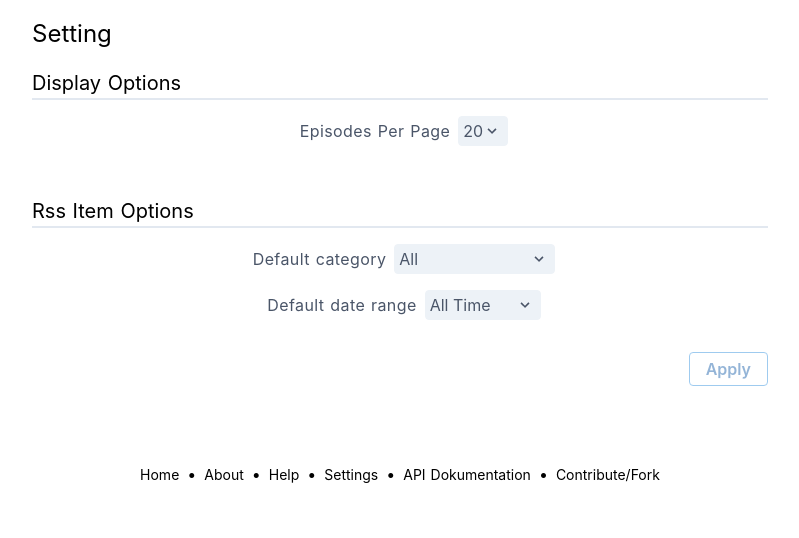
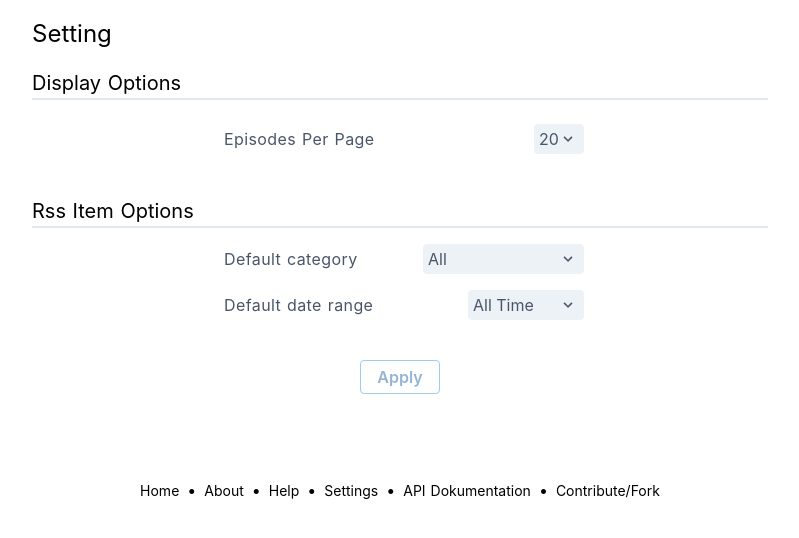
Before and after one commit to tryToCode/podcastclub, a Nuxt app: page /settings in a window 1280 px wide. Shown: the top 538 px of the page, without its empty margins (240-1039 px from the left). Built offline with nearby package versions, Linux system fonts and the light colour scheme; what vue-tippy would draw is missing.

Commit message:
change setting page layout

```diff
--- a/nuxt.config.js
+++ b/nuxt.config.js
@@ -5,8 +5,8 @@ export default {
   **podcast api endpoint
   */
   env: {
-    baseItemUrl: 'http://fathomless-beyond-28426.herokuapp.com/api/rssItems',
-    basePodcastUrl: 'http://fathomless-beyond-28426.herokuapp.com/api/podcasts'
+    baseItemUrl: 'http://localhost:8000/api/rssItems',
+    basePodcastUrl: 'http://localhost:8000/api/podcasts'
   },
   /*
   ** Headers of the page
--- a/pages/settings.vue
+++ b/pages/settings.vue
@@ -3,9 +3,11 @@
       <h1 class="text-2xl my-2">Setting</h1>
       <div class="py-2 h-32">
           <h1 class="text-xl border-b-2">Display Options</h1>
-          <div class="flex flex-col flex-wrap">
-            <div class="flex flex-wrap justify-center items-center m-4">
-                <BaseLabel :text="displayLabel"
+          <div class="flex flex-col flex-wrap py-2">
+            <div class="flex flex-wrap items-center m-4 md:w-1/2 mx-auto">
+                <BaseLabel
+                    class="flex-1"
+                    :text="displayLabel"
                     :hidden="hiddenOnMobile" />
                 <BaseFilter
                     :model="itemPerPage.toString()"
@@ -18,8 +20,10 @@
 
       <div class="py-2">
         <h1 class="text-xl border-b-2">Rss Item Options</h1>
-        <div class="flex flex-wrap justify-center items-center m-4">
-            <BaseLabel :text="catLabel"
+        <div class="flex flex-wrap items-center m-4 md:w-1/2 mx-auto">
+            <BaseLabel
+                class="flex-1"
+                :text="catLabel"
                 :hidden="hiddenOnMobile" />
             <BaseFilter
                 :model="catSelected"
@@ -27,8 +31,10 @@
                 :filterSection="catSection"
                 @onBaseFilterChange="onFilterChange"/>
         </div>
-        <div class="flex flex-wrap justify-center items-center m-4">
-            <BaseLabel :text="dateLabel"
+        <div class="flex flex-wrap items-center m-4 md:w-1/2 mx-auto">
+            <BaseLabel
+                class="flex-1"
+                :text="dateLabel"
                 :hidden="hiddenOnMobile" />
             <BaseFilter
                 :model="dateSelected"
@@ -36,7 +42,7 @@
                 :filterSection="dateSection"
                 @onBaseFilterChange="onFilterChange"/>
         </div>
-        <div class="flex my-8 justify-end items-end">
+        <div class="flex my-10 justify-center items-center">
             <button class="bg-transparent hover:bg-red-500 text-blue-700 font-semibold
             hover:text-white py-1 px-4 border border-blue-500
             hover:border-transparent rounded"
```
